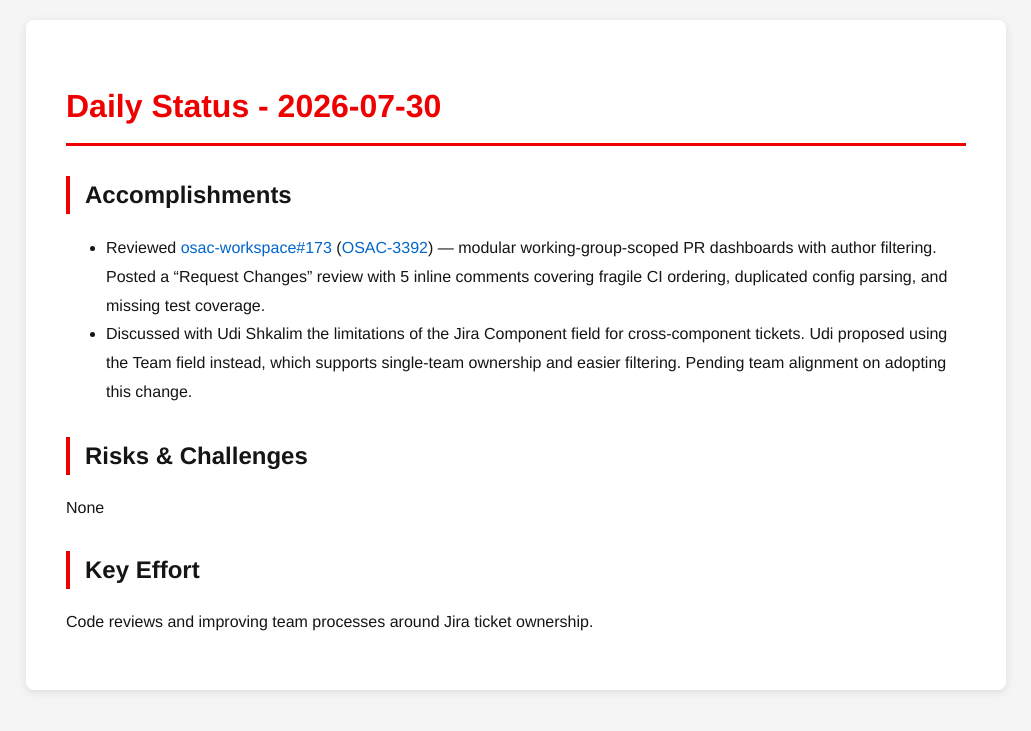
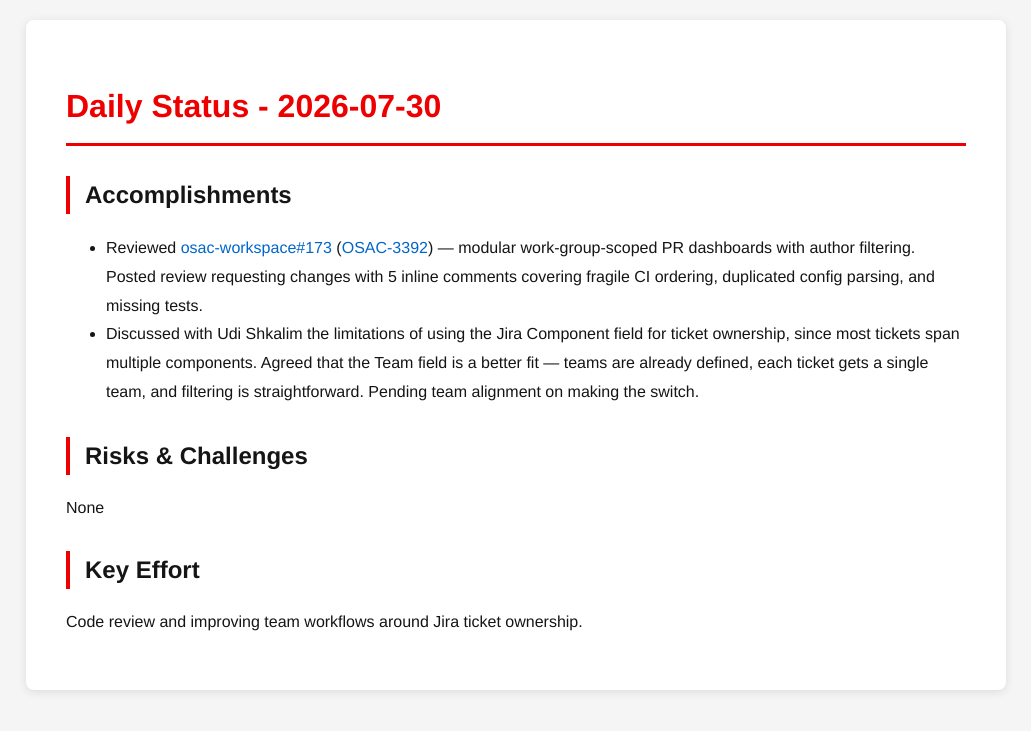
Before and after one commit to tzvatot/daily-status, a Jekyll site: the page built from 2026-07-30.md, in a window 1280 px wide. Shown: the top 731 px of the page, without its empty margins (124-1155 px from the left). Built offline with Jekyll 4.4.1, drawn with Linux system fonts in a browser that asks for light colours.

Commit message:
Daily status update - 2026-07-30

```diff
--- a/2026-07-30.md
+++ b/2026-07-30.md
@@ -7,11 +7,11 @@ date: 2026-07-30
 # Daily Status - 2026-07-30
 
 ## Accomplishments
-- Reviewed [osac-workspace#173](https://github.com/osac-project/osac-workspace/pull/173) ([OSAC-3392](https://redhat.atlassian.net/browse/OSAC-3392)) — modular working-group-scoped PR dashboards with author filtering. Posted a "Request Changes" review with 5 inline comments covering fragile CI ordering, duplicated config parsing, and missing test coverage.
-- Discussed with Udi Shkalim the limitations of the Jira Component field for cross-component tickets. Udi proposed using the Team field instead, which supports single-team ownership and easier filtering. Pending team alignment on adopting this change.
+- Reviewed [osac-workspace#173](https://github.com/osac-project/osac-workspace/pull/173) ([OSAC-3392](https://redhat.atlassian.net/browse/OSAC-3392)) — modular work-group-scoped PR dashboards with author filtering. Posted review requesting changes with 5 inline comments covering fragile CI ordering, duplicated config parsing, and missing tests.
+- Discussed with Udi Shkalim the limitations of using the Jira Component field for ticket ownership, since most tickets span multiple components. Agreed that the Team field is a better fit — teams are already defined, each ticket gets a single team, and filtering is straightforward. Pending team alignment on making the switch.
 
 ## Risks & Challenges
 None
 
 ## Key Effort
-Code reviews and improving team processes around Jira ticket ownership.
+Code review and improving team workflows around Jira ticket ownership.
```
